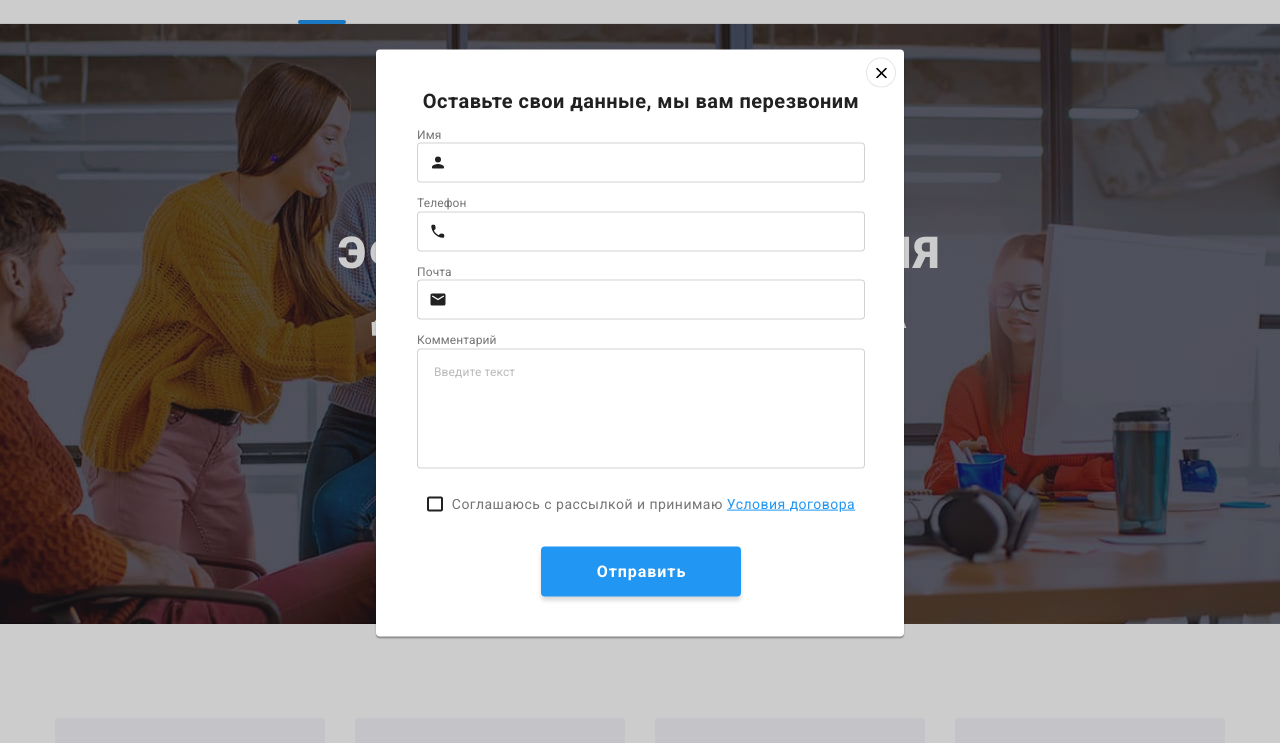
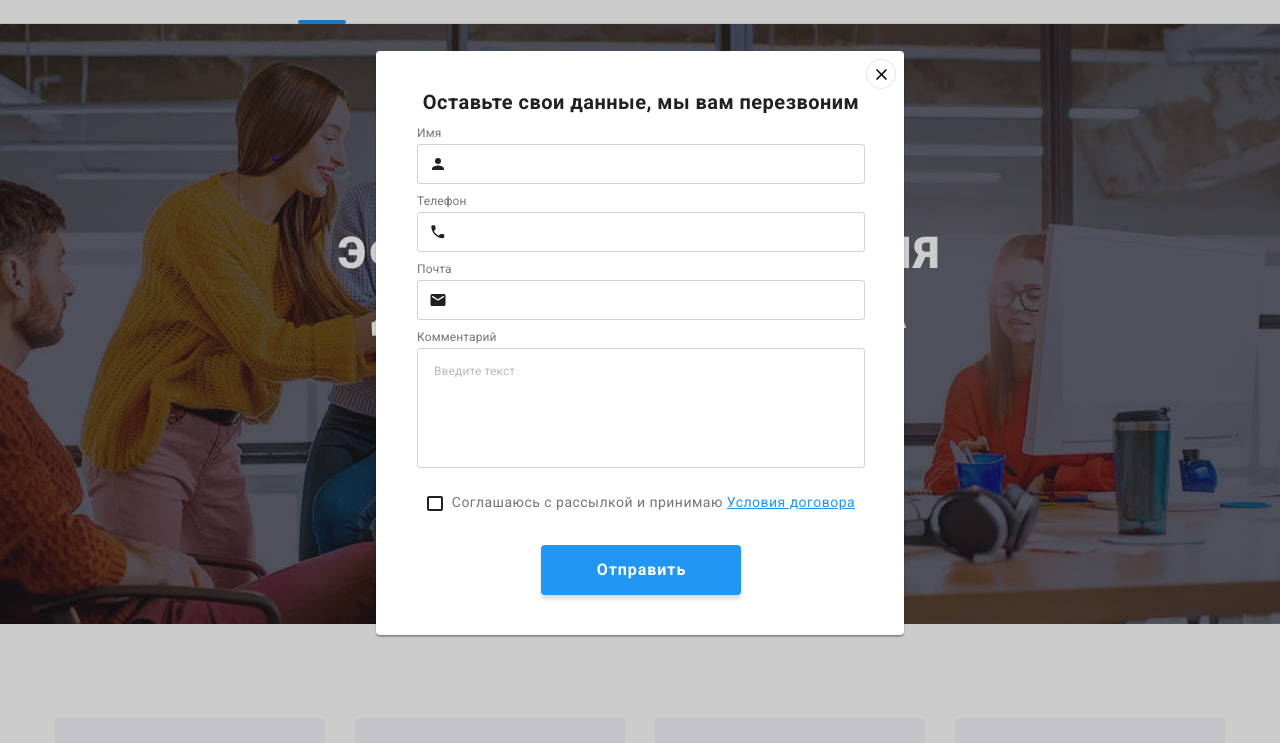
Before and after one commit to SvetlanaS30/goit-markup-hw-06, a plain HTML site: page index.html in a window 1280 px wide. Both pictures are taken after a click on the button "Заказать услугу". Shown: the part 57-800 px from the top of the page. Drawn offline with nearby package versions, Linux system fonts and the light colour scheme.

Commit message:
Добавлены исправления

```diff
--- a/css/styles.css
+++ b/css/styles.css
@@ -506,6 +506,7 @@ p {
 }
 .address {
   margin-right: 70px;
+  flex-grow: 1;
 }
 .bg-footer-color {
   background-color: var(--bg-footer-color);
@@ -549,7 +550,7 @@ p {
   box-sizing: border-box;
   filter: drop-shadow(0px 4px 4px rgba(0, 0, 0, 0.15));
   border-radius: 4px;
-  margin-right: 12px;
+
   padding: 15px 16px;
 }
 .footer-form-input::placeholder {
@@ -568,6 +569,7 @@ p {
   font-size: 16px;
   line-height: 1.87;
   border-radius: 4px;
+  margin-left: 12px;
   border: transparent;
   color: var(--primery-white-color);
   background-color: var(--accent-color);
@@ -765,6 +767,7 @@ p {
   background-color: var(--primery-white-color);
   top: 8px;
   right: 8px;
+  cursor: pointer;
 }
 .close-icon {
   fill: var(--logo-accent-color);
@@ -793,12 +796,17 @@ p {
 .form-field {
   display: block;
   position: relative;
+  font-size: 12px;
+  line-height: 1.17;
+
+  letter-spacing: 0.01em;
 }
 .form-field + .form-field {
   margin-top: 10px;
 }
 
 .form-input {
+  margin-top: 4px;
   width: 100%;
   height: 40px;
   padding: 11px 42px;
@@ -808,14 +816,14 @@ p {
   cursor: pointer;
   transition: border-color 250ms var(--transition-function);
 }
-.form-label {
+/* .form-label {
   display: inline-block;
   font-size: 12px;
-  line-height: 1.17px;
+  line-height: 1.17;
   margin-bottom: 4px;
 
   letter-spacing: 0.01em;
-}
+} */
 .form-icon {
   position: absolute;
   top: 50%;
@@ -834,11 +842,12 @@ p {
 }
 .form-comment {
   width: 100%;
+  height: 120px;
   padding: 12px 16px;
+  margin-top: 4px;
   box-sizing: border-box;
   border: 1px solid rgba(33, 33, 33, 0.2);
   border-radius: 4px;
-  height: 120px;
   resize: none;
   cursor: pointer;
   transition: border-color 250ms var(--transition-function);
@@ -921,11 +930,9 @@ p {
 
 /* modal-button */
 
-.modal-button-center {
-  display: flex;
-  justify-content: center;
-}
 .modal-button {
+  display: block;
+  margin: 0 auto;
   min-width: 200px;
   font-weight: 700;
   font-size: 16px;
--- a/index.html
+++ b/index.html
@@ -450,7 +450,7 @@
         <form class="form" autocomplete="off">
           <p class="modal-text">Оставьте свои данные, мы вам перезвоним</p>
           <label class="form-field">
-            <span class="form-label">Имя</span>
+            Имя
             <input class="form-input" type="text" name="name" placeholder=" " />
             <svg class="form-icon">
               <use href="./images/icons.svg#name-icon"></use>
@@ -458,21 +458,21 @@
           </label>
 
           <label class="form-field">
-            <span class="form-label">Телефон</span>
+            Телефон
             <input class="form-input" type="tel" name="tel" placeholder="" />
             <svg class="form-icon">
               <use href="./images/icons.svg#phone-icon"></use>
             </svg>
           </label>
           <label class="form-field">
-            <span class="form-label">Почта</span>
+            Почта
             <input class="form-input" type="email" name="mail" placeholder=" " />
             <svg class="form-icon">
               <use href="./images/icons.svg#email-icon"></use>
             </svg>
           </label>
           <label class="form-field">
-            <span class="form-label">Комментарий</span>
+            Комментарий
             <textarea class="form-comment" name="comment" placeholder="Введите текст"></textarea>
           </label>
 
@@ -493,9 +493,7 @@
             <a href="" class="checkbox-link">Условия договора</a>
           </label> -->
 
-          <div class="modal-button-center">
-            <button type="submit" class="modal-button">Отправить</button>
-          </div>
+          <button type="submit" class="modal-button">Отправить</button>
         </form>
       </div>
     </div>
```
